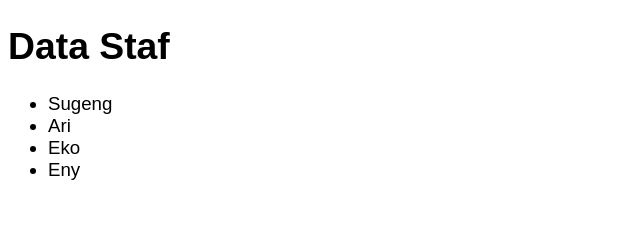
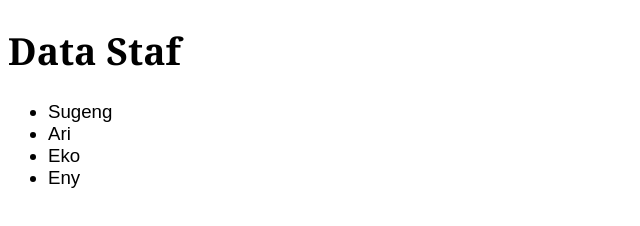
Before and after one commit to Ilhamsy/learn-git, a plain HTML site: page staf.html in a window 1280 px wide. Shown: the whole page, without its empty margins (0-640 px from the left). Drawn offline with Linux system fonts and the light colour scheme.

Commit message:
update style.css

```diff
--- a/style.css
+++ b/style.css
@@ -3,3 +3,6 @@ body {
     font-size: 14pt;
 
 }
+h1{
+    font-family: Georgia, 'Times New Roman', Times, serif;
+}
```
